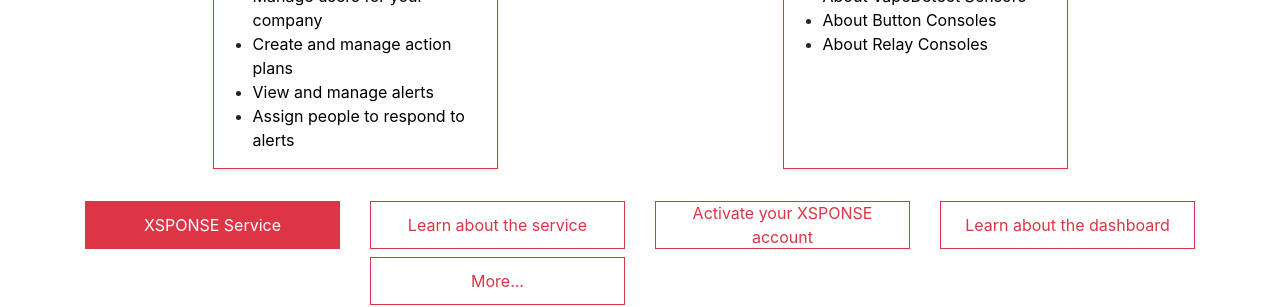
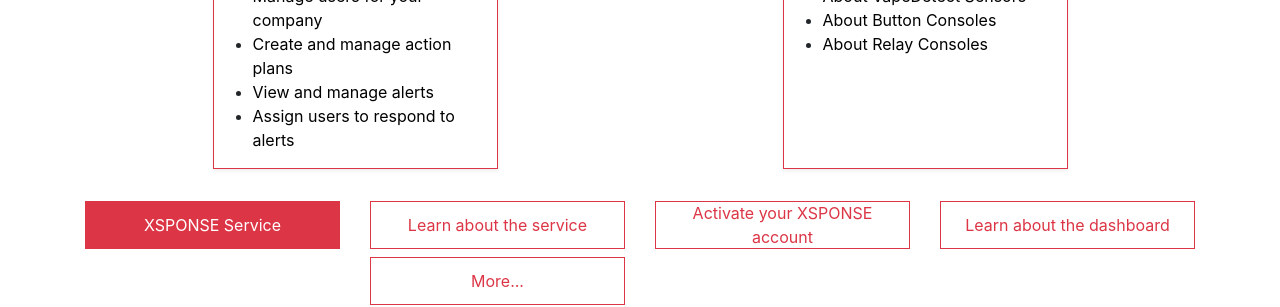
Before and after one commit to NrsSystems/docs, a Jekyll site: the page built from index.md, in a window 1280 px wide. Shown: the part 443-750 px from the top of the page. Built offline with Jekyll 4.4.1, drawn with Linux system fonts in a browser that asks for light colours; our own code applies the rules of GitHub Pages for plain Markdown files.

Commit message:
Update company_admin.yml

```diff
--- a/_data/home/tiles/company_admin.yml
+++ b/_data/home/tiles/company_admin.yml
@@ -8,5 +8,5 @@ links:
     href: general-ops/action-plans
   - name: View and manage alerts
     href: general-ops/incident-logs
-  - name: Assign people to respond to alerts
+  - name: Assign users to respond to alerts
     href: general-ops/contacts-management
```
